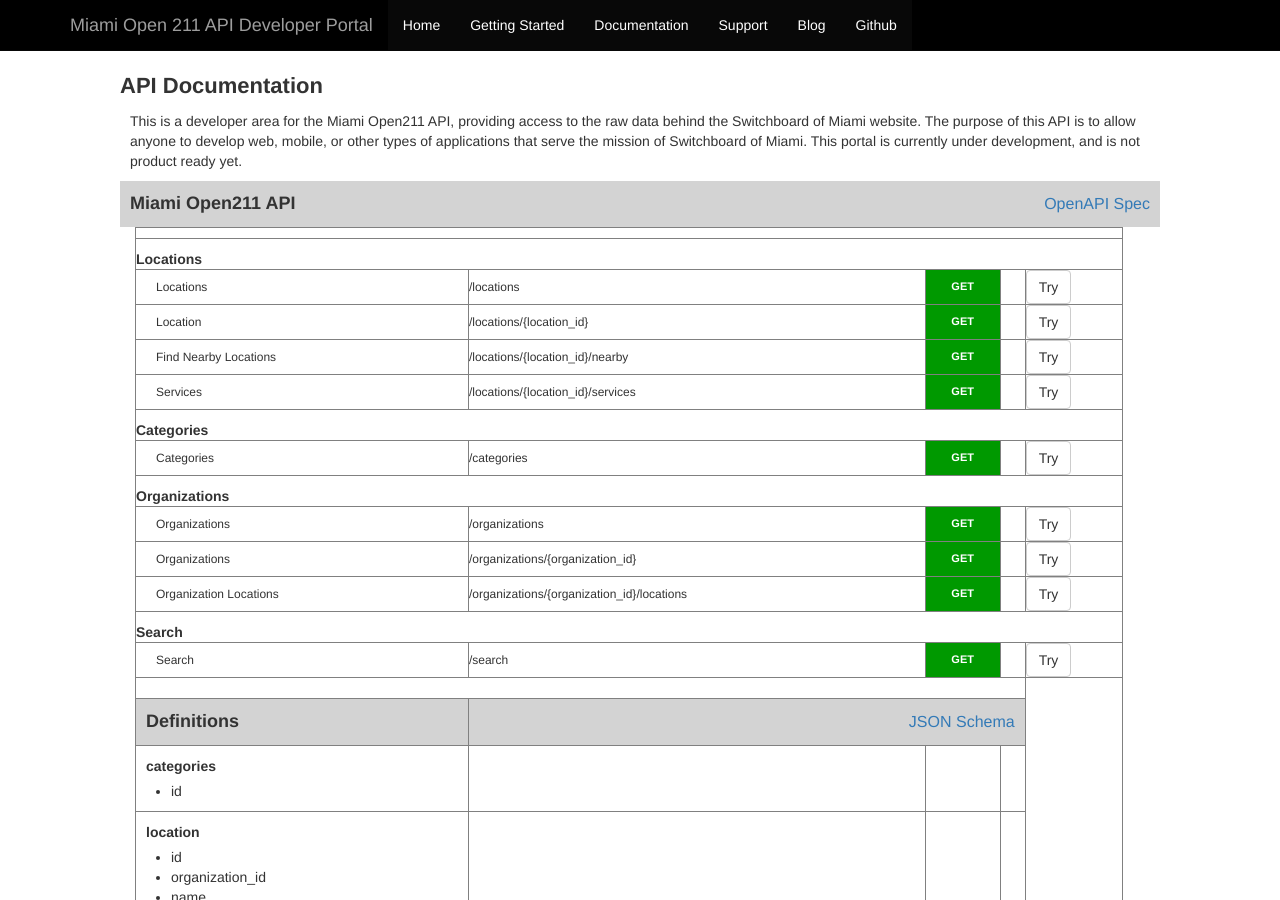
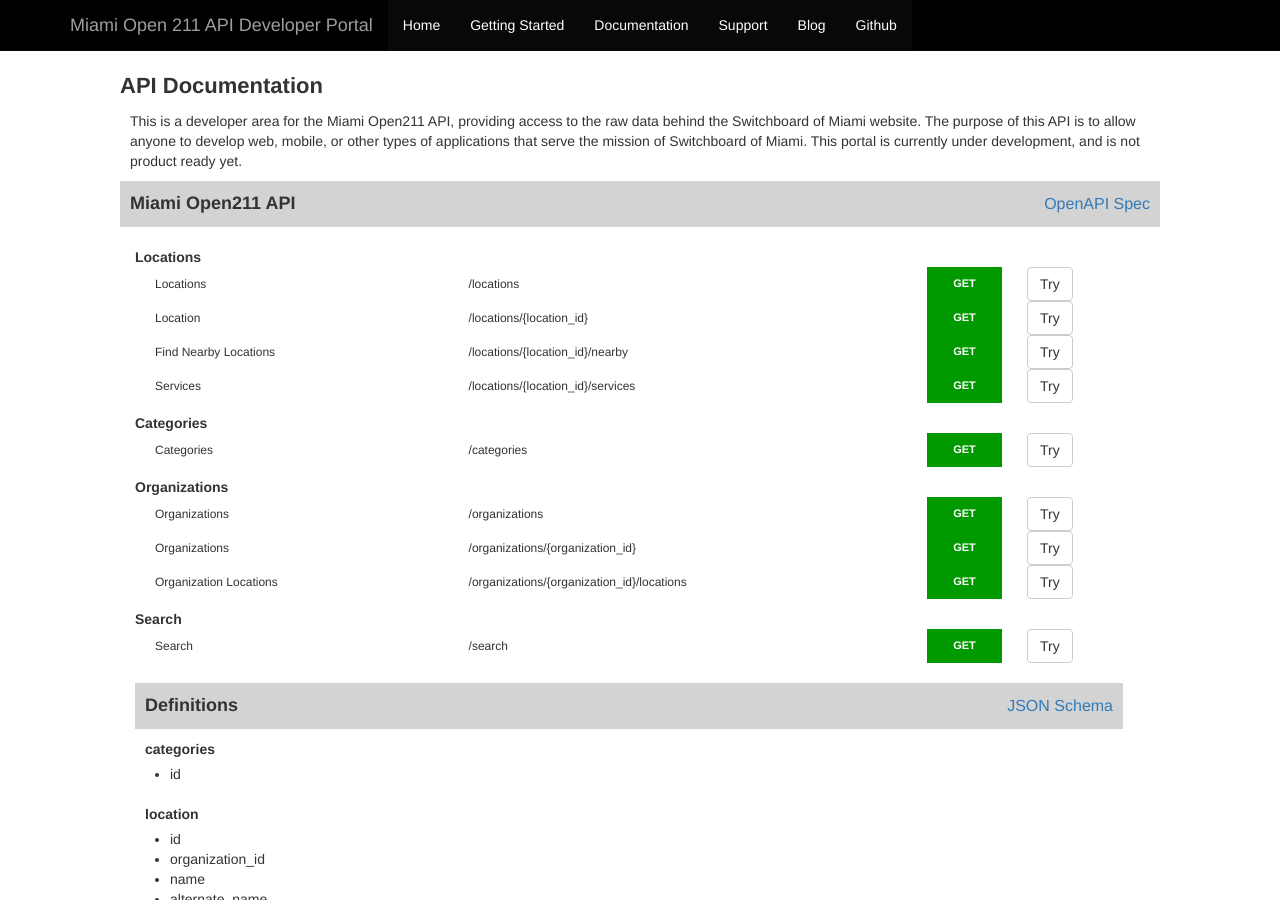
Before and after one commit to xrysanthos/developer-portal, a Jekyll site: the page built from documentation/index.html, in a window 1280 px wide and 900 px high. Built offline with Jekyll 4.4.1, drawn with Linux system fonts in a browser that asks for light colours; nearby versions of some CDN libraries; library files that are not in the unit come from our copies.

Commit message:
remove borders

```diff
--- a/documentation/index.html
+++ b/documentation/index.html
@@ -233,7 +233,7 @@
                     <tr id="methods-for-{{ pathname }}">
                       <td colspan="2">
 
-                        <table width="95%" border="1" style="margin-left: 15px;">
+                        <table width="95%" border="0" style="margin-left: 15px;">
                           {% assign taglist = '' %}
                           {% for spec in openapi_spec_json %}
                             {% for path in spec.paths %}
@@ -456,11 +456,11 @@
                           {% endfor %}
 
                           <tr style="margin: 5px;">
-                            <td colspan="4"><a name="definitions"></a><br /></td>
+                            <td colspan="5"><a name="definitions"></a><br /></td>
                           </tr>
                         <tr style="background-color: #D3D3D3;">
                           <td align="left" style="font-size: 18px; font-weight: bold; padding: 10px;">Definitions</td>
-                          <td colspan="3" align="right" style="padding: 10px;">
+                          <td colspan="4" align="right" style="padding: 10px;">
                             {% if json_schema_url != null and json_schema_url != empty %}
                               <a href="{{ site.url }}{{ json_schema_url }}" target="_blank" title="View JSON Schema" style="font-size: 16px; font-weight: normal;">JSON Schema</a>
                             {% endif %}
@@ -485,6 +485,7 @@
                               <td align="right" style="padding: 10px;"></td>
                               <td align="right" style="padding: 10px;"></td>
                               <td align="right" style="padding: 10px;"></td>
+                              <td align="right" style="padding: 10px;"></td>
                             </tr>
                           {% endfor %}
                         {% endfor %}
```
